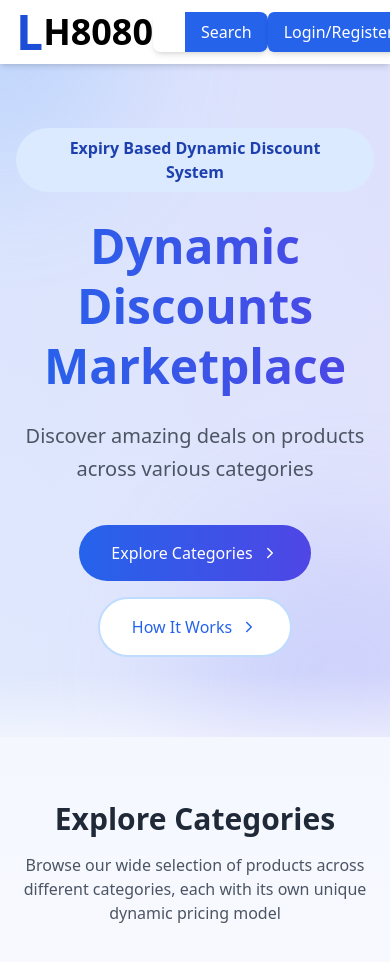
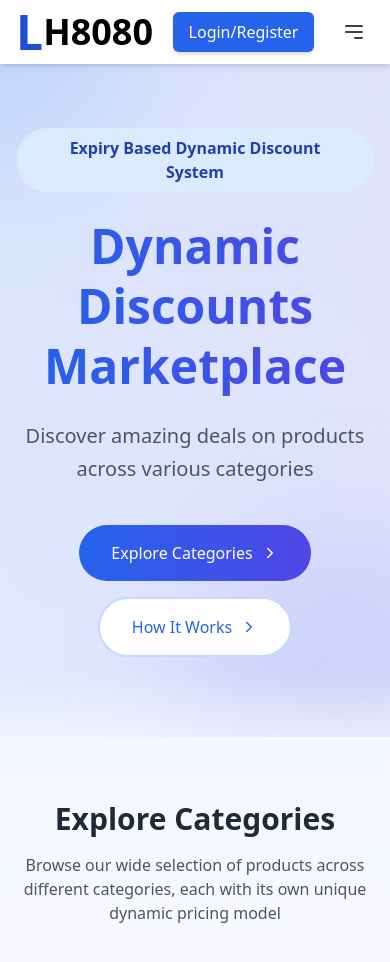
Before and after one commit to Mirav21/EBDDS-forntend, a React (Vite) app: page / in a window 390 px wide. Shown: the top 962 px of the page. Built offline with nearby package versions, Linux system fonts and the light colour scheme.

Commit message:
removed desktop sidebar into mobile view

```diff
--- a/src/components/Navbar.jsx
+++ b/src/components/Navbar.jsx
@@ -108,7 +108,7 @@ const Navbar = () => {
 
             {/* Search Bar */}
             <form
-              className="flex items-center shadow-md rounded-lg md:w-1/2"
+              className="hidden md:flex items-center shadow-md rounded-lg md:w-1/2"
               onSubmit={handleSearch}
             >
               <input
```
